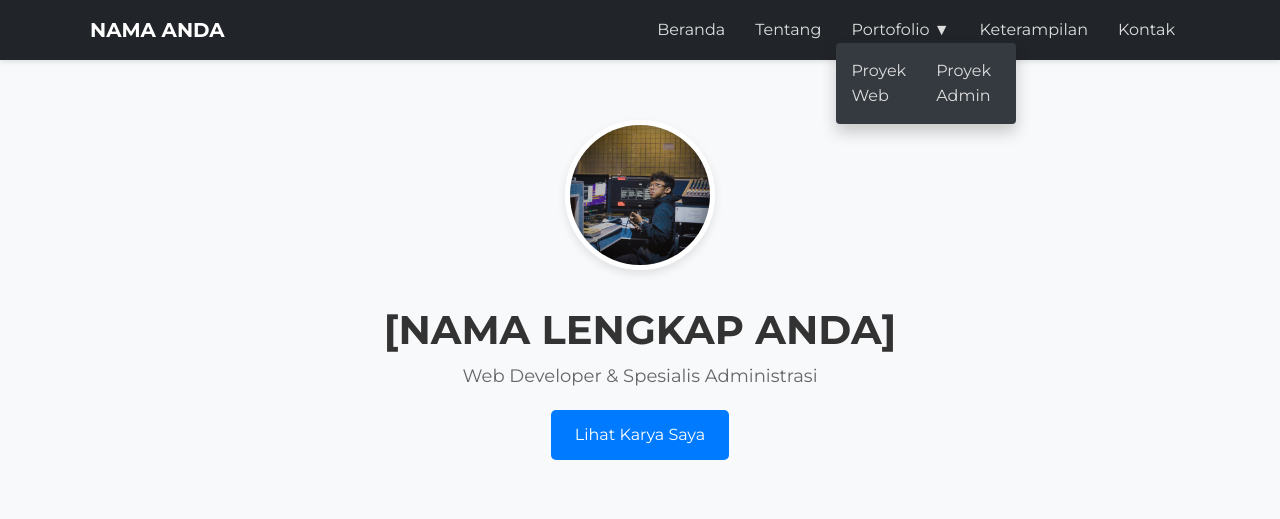
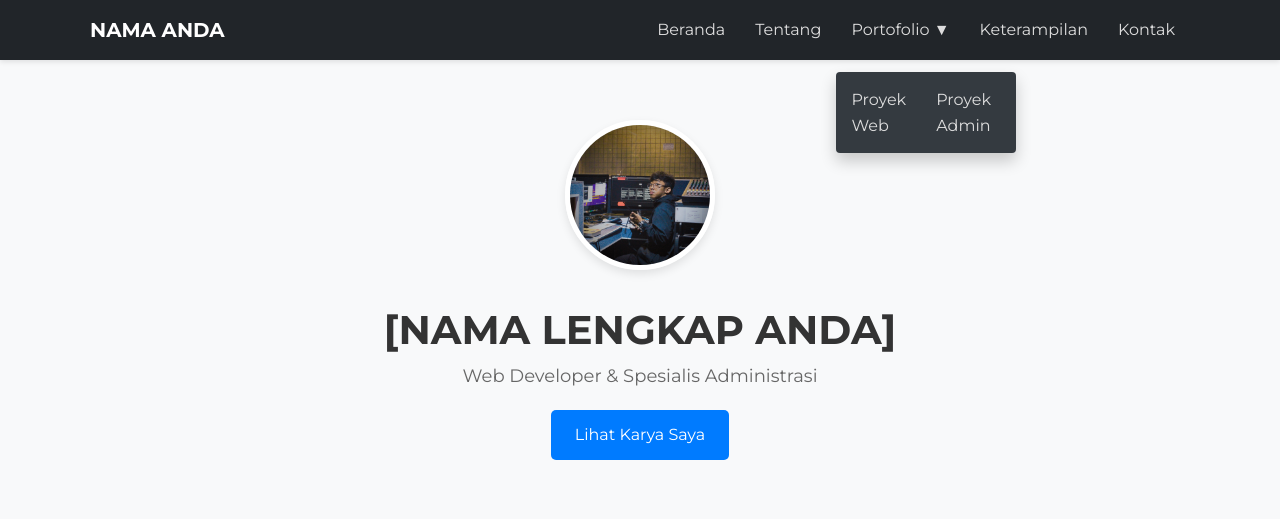
Before and after one commit to fajarraden09/myportofolio, a PHP site: page / in a window 1280 px wide. Shown: the top 519 px of the page. Run offline with PHP 8.4, Linux system fonts and the light colour scheme.

Commit message:
up ke 20

```diff
--- a/style.css
+++ b/style.css
@@ -89,7 +89,8 @@ body {
 .dropdown-content {
     display: none;
     position: absolute;
-    top: 100%;
+    /* KUNCI PERBAIKAN: Ubah 'top' agar sedikit tumpang tindih */
+    top: 55px;
     left: 0;
     background-color: #343a40;
     min-width: 180px;
```
